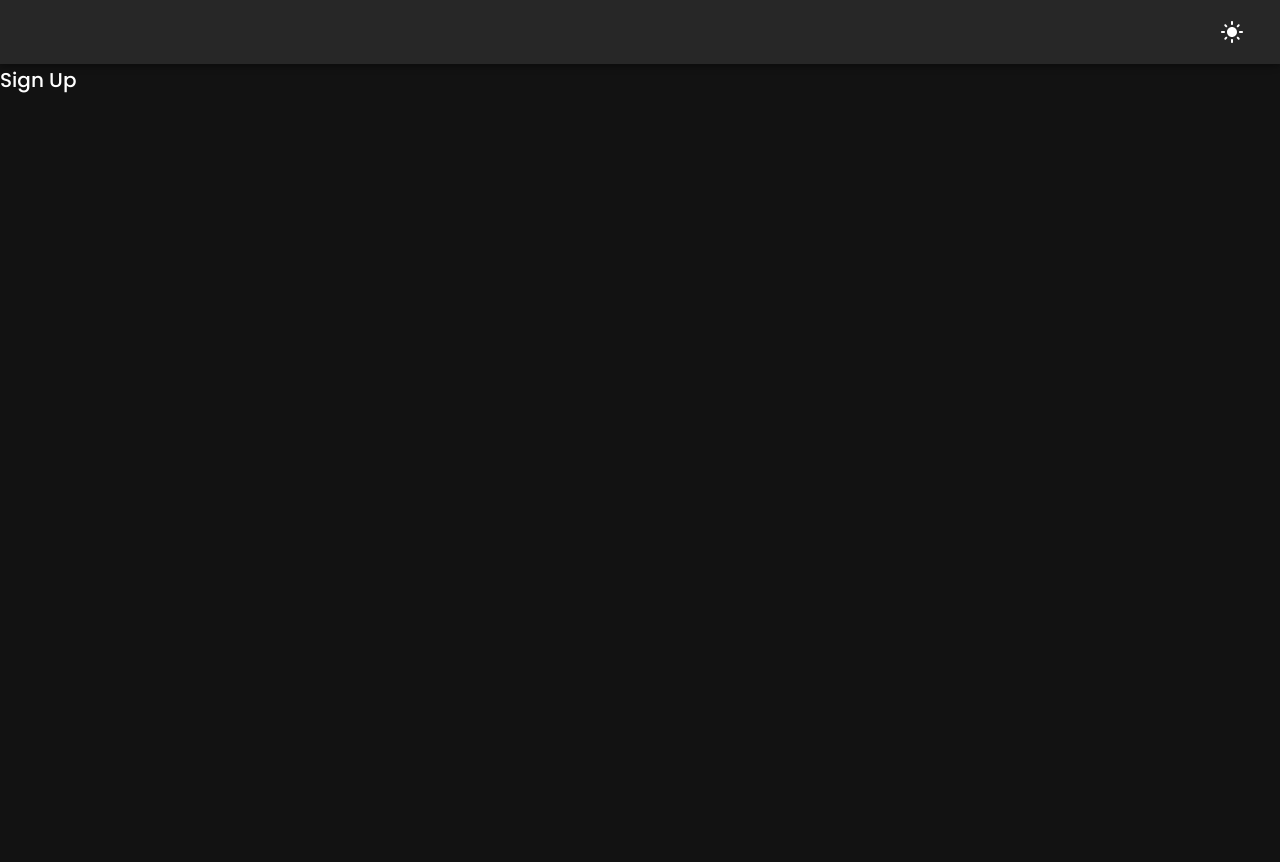
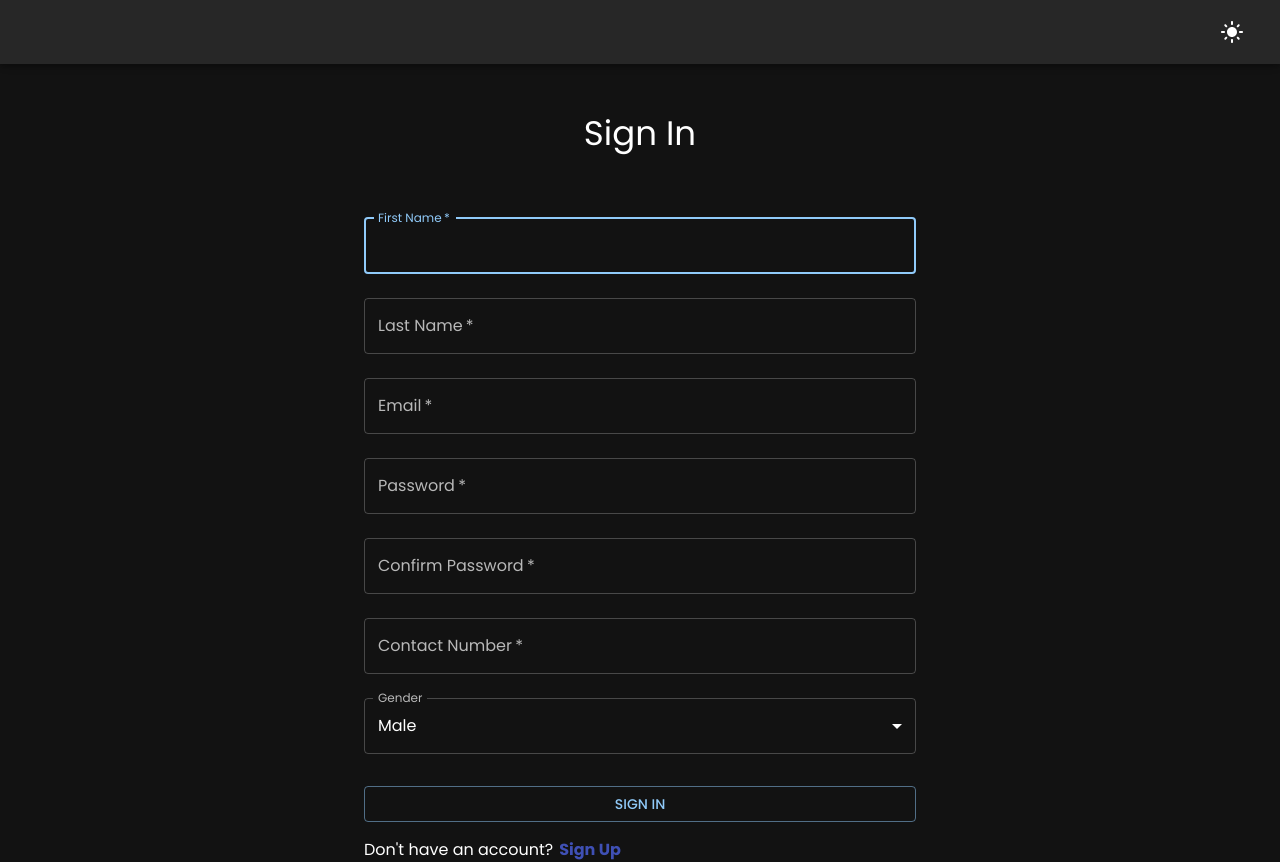
Before and after one commit to harrsh2124/match-me-client, a React (Create React App) app: page /signup in a window 1280 px wide. Before the commit the page ends 800 px from the top, so only its background shows below. Built offline with nearby package versions, Linux system fonts and the light colour scheme.

Commit message:
Added Sign Up UI

```diff
--- a/src/pages/public/SignUp.js
+++ b/src/pages/public/SignUp.js
@@ -1,11 +1,243 @@
-import { Typography } from '@mui/material';
-import React from 'react';
+import {
+    Box,
+    Button,
+    Container,
+    FormControl,
+    InputLabel,
+    MenuItem,
+    Select,
+    TextField,
+    Typography
+} from '@mui/material';
+import { useFormik } from 'formik';
+import React, { useEffect } from 'react';
+import { useDispatch, useSelector } from 'react-redux';
+import { Link, useNavigate } from 'react-router-dom';
+import SignUpSchema from '../../schemas/SignUpSchema';
+import { handleUserSignIn } from '../../slices/auth/signInUserSlice';
+
+const defaultSignInValues = {
+    firstName: '',
+    lastName: '',
+    email: '',
+    password: '',
+    contactNumber: '',
+    confirmationPassword: '',
+    gender: 'male'
+};
 
 const SignUp = () => {
+    const dispatch = useDispatch();
+    const navigate = useNavigate();
+
+    const { isLoading, isCompleted, error } = useSelector((state) => state.userSignIn);
+
+    useEffect(() => {
+        if (isCompleted && !Boolean(error)) navigate('/');
+
+        // eslint-disable-next-line
+    }, [isCompleted]);
+
+    const formik = useFormik({
+        initialValues: defaultSignInValues,
+        validationSchema: SignUpSchema,
+        onSubmit: (values) => {
+            dispatch(handleUserSignIn(values));
+        }
+    });
+
     return (
-        <Typography variant="h6" component="div">
-            Sign Up
-        </Typography>
+        <Container
+            maxWidth="sm"
+            sx={{
+                display: 'flex',
+                flexFlow: 'column',
+                alignItems: 'center'
+            }}
+        >
+            <Typography
+                variant="h4"
+                component="div"
+                sx={{
+                    my: '3rem'
+                }}
+            >
+                Sign In
+            </Typography>
+
+            <Box
+                component="form"
+                sx={{
+                    width: '100%'
+                }}
+                autoComplete="off"
+                onSubmit={formik.handleSubmit}
+                noValidate
+            >
+                <TextField
+                    id="firstName"
+                    autoComplete="firstName"
+                    label="First Name"
+                    type="text"
+                    autoFocus={true}
+                    required={true}
+                    value={formik.values.firstName}
+                    helperText={formik.touched.firstName ? formik.errors.firstName : null}
+                    error={Boolean(formik.touched.firstName && formik.errors.firstName)}
+                    onChange={formik.handleChange}
+                    margin="normal"
+                    variant="outlined"
+                    disabled={isLoading}
+                    fullWidth
+                />
+
+                <TextField
+                    id="lastName"
+                    autoComplete="lastName"
+                    label="Last Name"
+                    type="text"
+                    required={true}
+                    value={formik.values.lastName}
+                    helperText={formik.touched.lastName ? formik.errors.lastName : null}
+                    error={Boolean(formik.touched.lastName && formik.errors.lastName)}
+                    onChange={formik.handleChange}
+                    margin="normal"
+                    variant="outlined"
+                    disabled={isLoading}
+                    fullWidth
+                />
+
+                <TextField
+                    id="email"
+                    autoComplete="email"
+                    label="Email"
+                    type="email"
+                    required={true}
+                    value={formik.values.email}
+                    helperText={formik.touched.email ? formik.errors.email : null}
+                    error={Boolean(formik.touched.email && formik.errors.email)}
+                    onChange={formik.handleChange}
+                    margin="normal"
+                    variant="outlined"
+                    disabled={isLoading}
+                    fullWidth
+                />
+
+                <TextField
+                    id="password"
+                    autoComplete="password"
+                    label="Password"
+                    type="password"
+                    required={true}
+                    value={formik.values.password}
+                    helperText={formik.touched.password ? formik.errors.password : null}
+                    error={Boolean(formik.touched.password && formik.errors.password)}
+                    onChange={formik.handleChange}
+                    margin="normal"
+                    variant="outlined"
+                    disabled={isLoading}
+                    fullWidth
+                />
+
+                <TextField
+                    id="confirmationPassword"
+                    autoComplete="confirmationPassword"
+                    label="Confirm Password"
+                    type="password"
+                    required={true}
+                    value={formik.values.confirmationPassword}
+                    helperText={
+                        formik.touched.confirmationPassword
+                            ? formik.errors.confirmationPassword
+                            : null
+                    }
+                    error={Boolean(
+                        formik.touched.confirmationPassword && formik.errors.confirmationPassword
+                    )}
+                    onChange={formik.handleChange}
+                    margin="normal"
+                    variant="outlined"
+                    disabled={isLoading}
+                    fullWidth
+                />
+
+                <TextField
+                    id="contactNumber"
+                    autoComplete="contactNumber"
+                    label="Contact Number"
+                    type="number"
+                    min="1"
+                    required={true}
+                    value={formik.values.contactNumber}
+                    helperText={formik.touched.contactNumber ? formik.errors.contactNumber : null}
+                    error={Boolean(formik.touched.contactNumber && formik.errors.contactNumber)}
+                    onChange={formik.handleChange}
+                    margin="normal"
+                    variant="outlined"
+                    disabled={isLoading}
+                    fullWidth
+                />
+
+                <FormControl
+                    id="gender"
+                    fullWidth
+                    sx={{
+                        my: 2
+                    }}
+                >
+                    <InputLabel id="gender-label">Gender</InputLabel>
+                    <Select
+                        id="gender"
+                        name="gender"
+                        labelId="gender-label"
+                        value={formik.values.gender}
+                        label="Gender"
+                        onChange={formik.handleChange}
+                    >
+                        <MenuItem id="gender" value="male">
+                            Male
+                        </MenuItem>
+                        <MenuItem id="gender" value="female">
+                            Female
+                        </MenuItem>
+                    </Select>
+                </FormControl>
+
+                <Button
+                    fullWidth
+                    variant="outlined"
+                    type="submit"
+                    disabled={isLoading}
+                    sx={{
+                        my: 2
+                    }}
+                >
+                    Sign In
+                </Button>
+            </Box>
+
+            <Box
+                sx={{
+                    width: '100%',
+                    display: 'flex',
+                    gap: '6px'
+                }}
+            >
+                <Typography>Don't have an account? </Typography>
+
+                <Link to="/signup">
+                    <Typography
+                        sx={{
+                            fontWeight: 'bold',
+                            color: '#3f50b5',
+                            textDecoration: 'none'
+                        }}
+                    >
+                        Sign Up
+                    </Typography>
+                </Link>
+            </Box>
+        </Container>
     );
 };
 
--- /dev/null
+++ b/src/schemas/SignUpSchema.js
@@ -0,0 +1,27 @@
+import * as Yup from 'yup';
+
+const SignUpSchema = Yup.object().shape({
+    firstName: Yup.string().required('Please enter the first name.'),
+
+    lastName: Yup.string().required('Please enter the last name.'),
+
+    email: Yup.string()
+        .required('Please enter an email address.')
+        .email('Please enter a valid email address.'),
+
+    password: Yup.string().required('Please enter the password.'),
+
+    confirmationPassword: Yup.string()
+        .required('Please enter the confirmation password.')
+        .when('password', (password, schema) => {
+            return password ? schema.oneOf([Yup.ref('password')], 'Passwords must match.') : schema;
+        }),
+
+    contactNumber: Yup.string()
+        .required('Please enter the contact number.')
+        .length(10, 'Please enter a valid contact number.'),
+
+    gender: Yup.string().oneOf(['male', 'female'], 'Gender should be male or female only.')
+});
+
+export default SignUpSchema;
```
